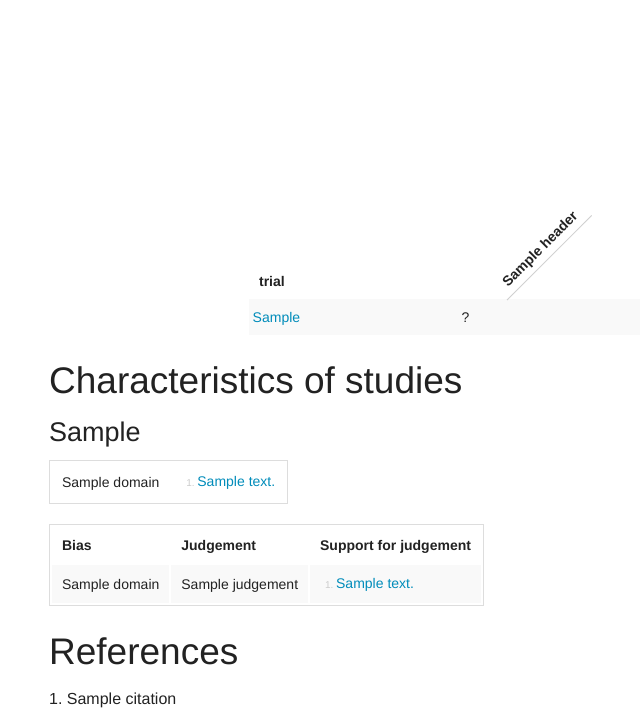
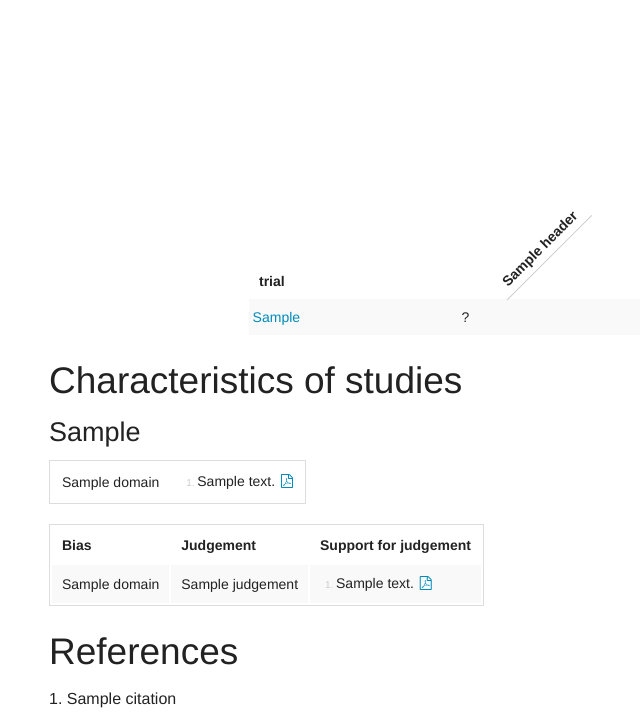
Before and after one commit to ijmarshall/robotreviewer, a Flask app: template robotreviewer/templates/reportview.html in a window 1280 px wide. Shown: the part 134-846 px from the top of the page, without its empty margins (191-831 px from the left). Run offline with Flask 2, Linux system fonts and the light colour scheme; the template is opened without the code that fills it: most values are stand-ins (such as "Sample title", 1, 10 or a date in 2020); parts of the project's set-up code (start-up, migrations or seed data) failed here and were passed over; some libraries are stand-ins or nearby versions.

Commit message:
More subtle links to annotation

```diff
--- a/robotreviewer/templates/reportview.html
+++ b/robotreviewer/templates/reportview.html
@@ -3,6 +3,7 @@
   <head>
     <title>RobotReviewer report</title>
     <link rel=stylesheet type=text/css href="{{ url_for('static', filename='scripts/spa/css/foundation.css') }}">
+    <link href="//maxcdn.bootstrapcdn.com/font-awesome/4.3.0/css/font-awesome.min.css" rel="stylesheet">
     <style>
      .judgement {
        margin: 0 0 0 1em;
@@ -11,13 +12,56 @@
        font-size: x-small;
        color: #ccc;
        line-height: 1.125rem;
-     }
+      }
+
      .judgement li:not(:last-child) {
        margin-bottom: 0.5rem;
      }
-     .judgement li a {
+     .judgement li i {
+       vertical-align: middle;
+       font-size: 0.875rem;
+       margin-left: 3px;
+       margin-top: -5px;
+     }
+     .judgement li span {
+       color: #222222;
        font-size: 0.875rem;
      }
+
+     .judgement a[data-tooltip] {
+       display: inline;
+       position: relative;
+     }
+
+     .judgement a[data-tooltip]:hover:after {
+       font-weight: 300;
+       font-size: small;
+       background: #111;
+       background: rgba(0,0,0,.8);
+       border-radius: 2px;
+       bottom: 28px;
+       color: #fff;
+       content: attr(data-tooltip);
+       display: block;
+       left: 0;
+       padding: 5px 15px;
+       position: absolute;
+       white-space: nowrap;
+       z-index: 98;
+     }
+
+     .judgement a[data-tooltip]:hover:before {
+       border: solid;
+       border-color: #111 transparent;
+       border-width: 6px 6px 0 6px;
+       bottom: 24px;
+       content: "";
+       display: block;
+       left: 25%;
+       position: absolute;
+       z-index: 99;
+     }
+
      .bias-table {
        width: 400px;
        margin-left:auto;
@@ -112,7 +156,10 @@
           <td>
             <ol class="judgement">
             {% for ann in domain['annotations'] %}
-              <li><a target="_parent" href="/#document/{{ report_uuid }}/{{ study['pdf_uuid'] }}?annotation_type=pico_bot&uuid={{ ann['uuid'] }}" class="annotation-link">{{ ann['content'] }}</a></li>
+              <li>
+                <span>{{ ann['content'] }}</span>
+                <a data-tooltip="jump to annotation" target="_parent" href="/#document/{{ report_uuid }}/{{ study['pdf_uuid'] }}?annotation_type=pico_bot&uuid={{ ann['uuid'] }}" class="annotation-link"><i class="fa fa-file-pdf-o" aria-hidden="true"></i></a>
+              </li>
             {% endfor %}
             </ol>
           </td>
@@ -132,7 +179,10 @@
           <td>
             <ol class="judgement">
             {% for ann in domain['annotations'] %}
-              <li><a target="_parent" href="/#document/{{ report_uuid }}/{{ study['pdf_uuid'] }}?annotation_type=bias_bot&uuid={{ ann['uuid'] }}" class="annotation-link">{{ ann['content'] }}</a></li>
+              <li>
+                <span>{{ ann['content'] }}</span>
+                <a data-tooltip="jump to annotation" target="_parent" href="/#document/{{ report_uuid }}/{{ study['pdf_uuid'] }}?annotation_type=bias_bot&uuid={{ ann['uuid'] }}" class="annotation-link"><i class="fa fa-file-pdf-o" aria-hidden="true"></i></a>
+              </li>
             {% endfor %}
             </ol>
           </td>
```
